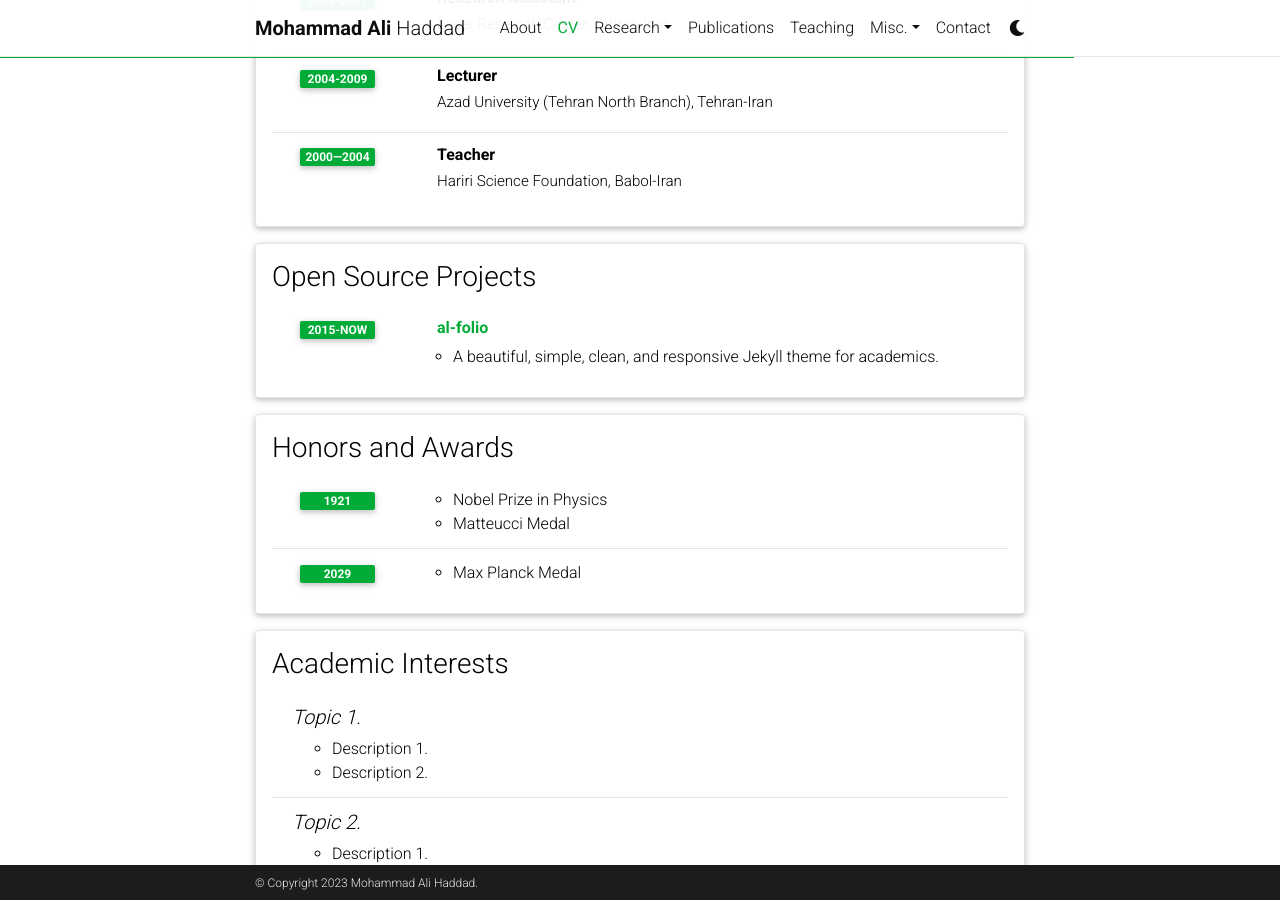
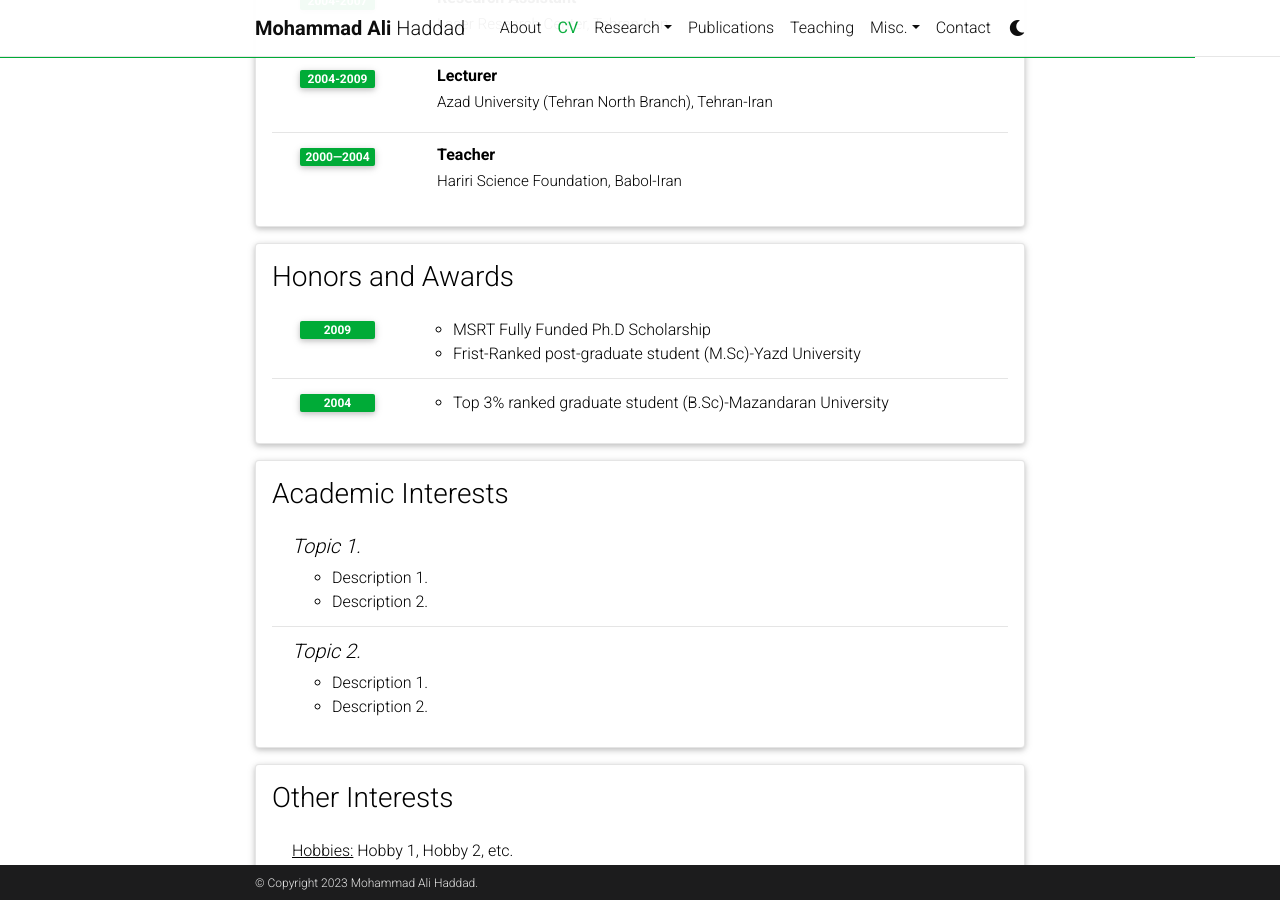
Before and after one commit to ma-haddad/ma-haddad.github.io, a Jekyll site: the page built from _pages/cv.md, in a window 1280 px wide and 900 px high, scrolled down 1424 px. Built offline with Jekyll 4.4.1, drawn with Linux system fonts in a browser that asks for light colours; comment, search, counter and statistics services are not loaded; a style sheet for code colours, icons or effects is not loaded.

Commit message:
Update cv.yml

```diff
--- a/_data/cv.yml
+++ b/_data/cv.yml
@@ -54,24 +54,17 @@
       institution: Hariri Science Foundation, Babol-Iran
       year: 2000—2004
 
-
-- title: Open Source Projects
-  type: time_table
-  contents:
-    - title: <a href="https://github.com/alshedivat/al-folio">al-folio</a>
-      year: 2015-now
-      description: A beautiful, simple, clean, and responsive Jekyll theme for academics.
-
 - title: Honors and Awards
   type: time_table
   contents:
-    - year: 1921
+    - year: 2009
       items:
-        - Nobel Prize in Physics
-        - Matteucci Medal
-    - year: 2029
+        - MSRT Fully Funded Ph.D Scholarship
+        - Frist-Ranked post-graduate student (M.Sc)-Yazd University
+    - year: 2004
       items:
-        - Max Planck Medal
+        - Top 3% ranked graduate student (B.Sc)-Mazandaran University
+
 
 - title: Academic Interests
   type: nested_list
```
